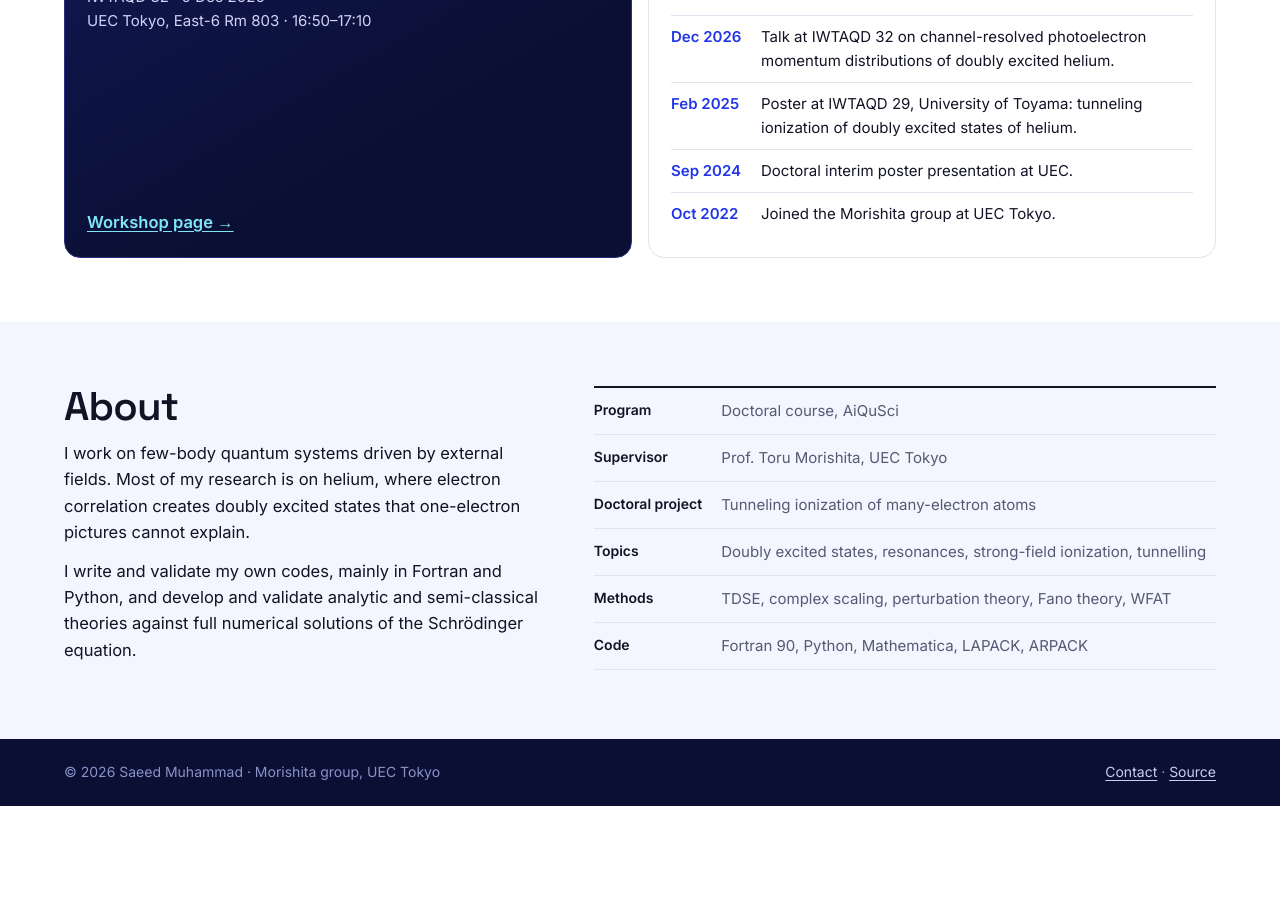
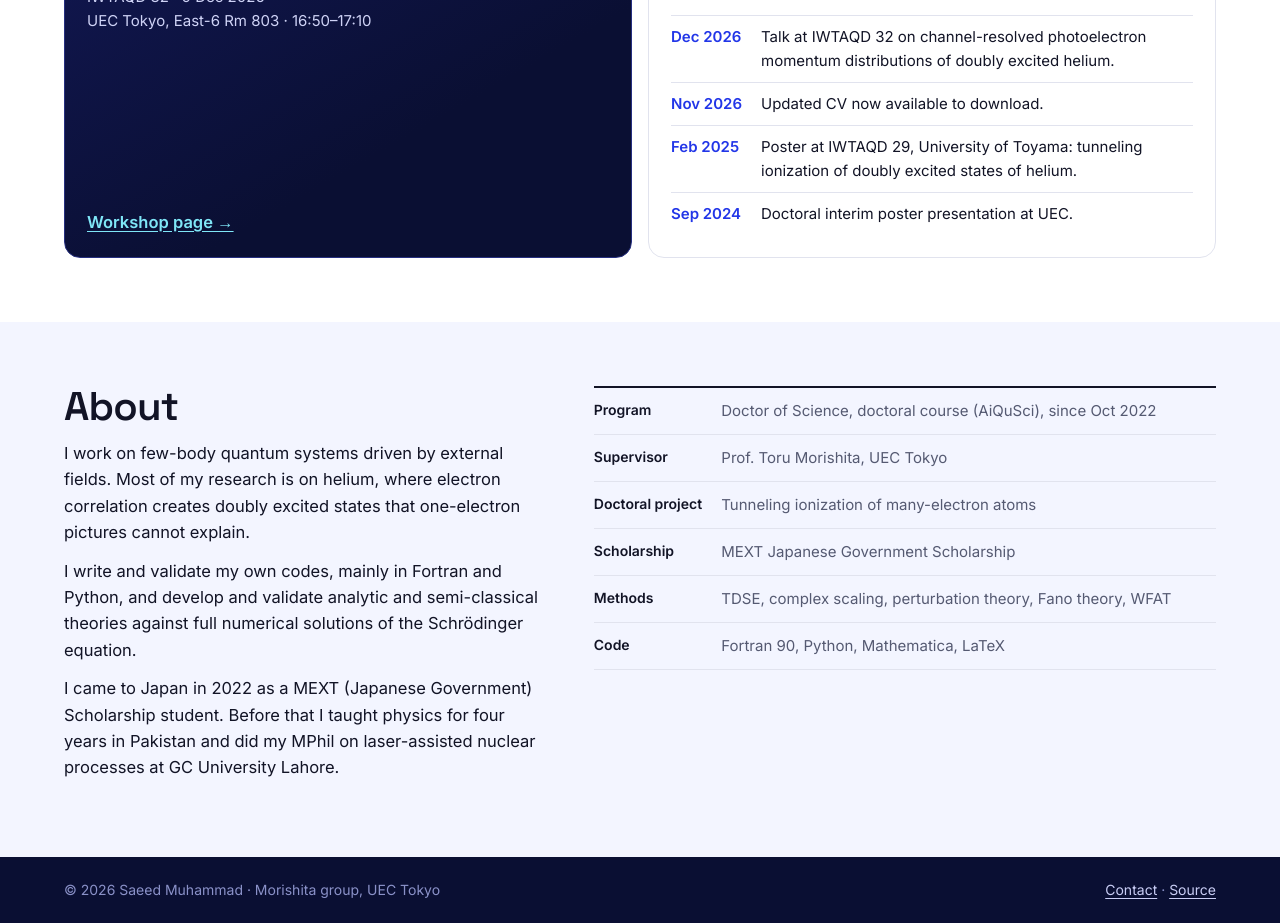
Before and after one commit to saeedmuhd/saeedmuhd.github.io, a plain HTML site: page index.html in a window 1280 px wide. Shown: the part 1066-1989 px from the top of the page. Before the commit the page ends 1872 px from the top, so only its background shows below. Drawn offline with Linux system fonts and the light colour scheme; animation ran at ten frames a second.

Commit message:
Add CV page, updated CV PDF and CV details
- New cv.html built from data.json, with print layout
- Updated CV PDF in assets/ (no personal identifiers)
- Education, teaching, honors, languages, skills from the 2022 CV
- Earlier conferences and the 2019 poster added to talks
- MPhil halo-nucleus project added to research
- Admin: CV tab for education, experience, honors, languages, skills

Co-Authored-By: Claude Opus 5.5 <noreply@anthropic.com>
Claude-Session: https://claude.ai/code/session_01D1DAEbGKbo7HGqaoGmTHXs

```diff
--- /dev/null
+++ b/cv.html
@@ -0,0 +1,32 @@
+<!DOCTYPE html>
+<html lang="en">
+<head>
+<meta charset="utf-8">
+<meta name="viewport" content="width=device-width, initial-scale=1">
+<title>CV — Saeed Muhammad</title>
+<meta name="description" content="Curriculum vitae of Saeed Muhammad: education, research, teaching, talks and awards.">
+<link rel="canonical" href="https://saeedmuhd.github.io/cv.html">
+<meta property="og:type" content="website">
+<meta property="og:title" content="CV — Saeed Muhammad">
+<meta property="og:description" content="Curriculum vitae of Saeed Muhammad: education, research, teaching, talks and awards.">
+<meta property="og:url" content="https://saeedmuhd.github.io/cv.html">
+<meta name="twitter:card" content="summary">
+<meta name="theme-color" content="#0a0f33">
+<link rel="icon" href="favicon.svg" type="image/svg+xml">
+<script>try{const t=localStorage.getItem('theme');if(t)document.documentElement.dataset.theme=t}catch(e){}</script>
+<link rel="preconnect" href="https://fonts.googleapis.com"><link rel="preconnect" href="https://fonts.gstatic.com" crossorigin>
+<link href="https://fonts.googleapis.com/css2?family=Space+Grotesk:wght@500;600;700&family=Inter:wght@400;500;600&family=Spectral:ital@1&display=swap" rel="stylesheet">
+<link rel="stylesheet" href="style.css">
+</head>
+<body data-page="cv">
+<a class="skip" href="#main">Skip to content</a>
+<nav id="nav" aria-label="Main"></nav>
+<main id="main">
+<header class="band ph"><canvas class="map" aria-hidden="true"></canvas><div class="wrap"><div id="cvHead"><h1>Curriculum vitae</h1></div><div class="btns" style="margin-top:20px"><span id="cvDl"></span><button class="btn s" id="printBtn" type="button" style="background:none;cursor:pointer">Print</button></div></div></header>
+<section class="band"><div class="wrap cv" id="cvBody"></div></section>
+<script>document.getElementById('printBtn').addEventListener('click',()=>print())</script>
+</main>
+<footer id="foot"></footer>
+<script src="site.js"></script>
+</body>
+</html>
--- a/data.json
+++ b/data.json
@@ -10,50 +10,395 @@
     "address": "1-5-1 Chofugaoka, Chofu, Tokyo 182-8585, Japan",
     "email": "saeed159794@gmail.com",
     "photo": "",
-    "cv": "",
+    "cv": "assets/Saeed_Muhammad_CV.pdf",
     "intro": "I simulate two-electron atoms in strong fields.",
-    "focus": ["doubly excited helium", "tunnelling ionization", "resonances in static fields", "photoelectron momentum maps", "weak-field asymptotic theory"],
+    "focus": [
+      "doubly excited helium",
+      "tunnelling ionization",
+      "resonances in static fields",
+      "photoelectron momentum maps",
+      "weak-field asymptotic theory"
+    ],
     "about": [
       "I work on few-body quantum systems driven by external fields. Most of my research is on helium, where electron correlation creates doubly excited states that one-electron pictures cannot explain.",
-      "I write and validate my own codes, mainly in Fortran and Python, and develop and validate analytic and semi-classical theories against full numerical solutions of the Schrödinger equation."
+      "I write and validate my own codes, mainly in Fortran and Python, and develop and validate analytic and semi-classical theories against full numerical solutions of the Schrödinger equation.",
+      "I came to Japan in 2022 as a MEXT (Japanese Government) Scholarship student. Before that I taught physics for four years in Pakistan and did my MPhil on laser-assisted nuclear processes at GC University Lahore."
     ],
     "facts": [
-      {"k": "Program", "v": "Doctoral course, AiQuSci"},
-      {"k": "Supervisor", "v": "Prof. Toru Morishita, UEC Tokyo"},
-      {"k": "Doctoral project", "v": "Tunneling ionization of many-electron atoms"},
-      {"k": "Topics", "v": "Doubly excited states, resonances, strong-field ionization, tunnelling"},
-      {"k": "Methods", "v": "TDSE, complex scaling, perturbation theory, Fano theory, WFAT"},
-      {"k": "Code", "v": "Fortran 90, Python, Mathematica, LAPACK, ARPACK"}
+      {
+        "k": "Program",
+        "v": "Doctor of Science, doctoral course (AiQuSci), since Oct 2022"
+      },
+      {
+        "k": "Supervisor",
+        "v": "Prof. Toru Morishita, UEC Tokyo"
+      },
+      {
+        "k": "Doctoral project",
+        "v": "Tunneling ionization of many-electron atoms"
+      },
+      {
+        "k": "Scholarship",
+        "v": "MEXT Japanese Government Scholarship"
+      },
+      {
+        "k": "Methods",
+        "v": "TDSE, complex scaling, perturbation theory, Fano theory, WFAT"
+      },
+      {
+        "k": "Code",
+        "v": "Fortran 90, Python, Mathematica, LaTeX"
+      }
     ],
     "links": [
-      {"label": "Research group", "url": "https://power1.pc.uec.ac.jp/", "text": "Morishita group, UEC Tokyo"},
-      {"label": "GitHub", "url": "https://github.com/saeedmuhd", "text": "github.com/saeedmuhd"},
-      {"label": "ORCID", "url": "", "text": ""},
-      {"label": "Google Scholar", "url": "", "text": ""}
+      {
+        "label": "Research group",
+        "url": "https://power1.pc.uec.ac.jp/",
+        "text": "Morishita group, UEC Tokyo"
+      },
+      {
+        "label": "GitHub",
+        "url": "https://github.com/saeedmuhd",
+        "text": "github.com/saeedmuhd"
+      },
+      {
+        "label": "ORCID",
+        "url": "",
+        "text": ""
+      },
+      {
+        "label": "Google Scholar",
+        "url": "",
+        "text": ""
+      }
     ]
   },
   "news": [
-    {"date": "2026-12-09", "text": "Talk at IWTAQD 32 on channel-resolved photoelectron momentum distributions of doubly excited helium.", "link": "talks.html"},
-    {"date": "2025-02-04", "text": "Poster at IWTAQD 29, University of Toyama: tunneling ionization of doubly excited states of helium.", "link": "talks.html"},
-    {"date": "2024-09-10", "text": "Doctoral interim poster presentation at UEC.", "link": ""},
-    {"date": "2022-10-01", "text": "Joined the Morishita group at UEC Tokyo.", "link": ""}
+    {
+      "date": "2026-12-09",
+      "text": "Talk at IWTAQD 32 on channel-resolved photoelectron momentum distributions of doubly excited helium.",
+      "link": "talks.html"
+    },
+    {
+      "date": "2026-11-28",
+      "text": "Updated CV now available to download.",
+      "link": "cv.html"
+    },
+    {
+      "date": "2025-02-04",
+      "text": "Poster at IWTAQD 29, University of Toyama: tunneling ionization of doubly excited states of helium.",
+      "link": "talks.html"
+    },
+    {
+      "date": "2024-09-10",
+      "text": "Doctoral interim poster presentation at UEC.",
+      "link": ""
+    },
+    {
+      "date": "2022-10-01",
+      "text": "Joined the Morishita group at UEC Tokyo.",
+      "link": ""
+    },
+    {
+      "date": "2022-12-13",
+      "text": "Attended the 1st UEC–SAARC Symposium on Emerging Technologies at UEC.",
+      "link": ""
+    }
   ],
   "projects": [
-    {"icon": "pe", "title": "Strong-field ionization of doubly excited helium", "text": "Channel-resolved photoelectron momentum maps from He 2s2p ¹Pᵒ into He⁺(n = 2): TDSE versus tunnelling and trajectory models.", "tags": ["TDSE", "Momentum maps", "Siegert states"]},
-    {"icon": "wf", "title": "Tunneling ionization of many-electron atoms", "text": "Weak-field asymptotic theory (WFAT) for two-electron systems, with diagnostics for the asymptotic tails of Dyson orbitals.", "tags": ["WFAT", "Dyson orbitals"]},
-    {"icon": "cs", "title": "Resonances in static fields", "text": "Complex-scaled Fourier-grid code for resonance energies and widths of a two-electron atom in an electric field.", "tags": ["Complex scaling", "Fortran 90", "ARPACK"]},
-    {"icon": "fa", "title": "Pump–probe and Fano resonances", "text": "Exciting and probing doubly excited helium with pulse pairs, using TDSE, perturbation theory and Fano theory.", "tags": ["TDPT", "Fano profiles"]},
-    {"icon": "al", "title": "Laser-assisted α decay", "text": "Gamow tunnelling in an intense laser field: the decay probability and its dependence on laser frequency.", "tags": ["WKB", "Tunnelling"]}
+    {
+      "icon": "pe",
+      "title": "Strong-field ionization of doubly excited helium",
+      "text": "Channel-resolved photoelectron momentum maps from He 2s2p ¹Pᵒ into He⁺(n = 2): TDSE versus tunnelling and trajectory models.",
+      "tags": [
+        "TDSE",
+        "Momentum maps",
+        "Siegert states"
+      ]
+    },
+    {
+      "icon": "wf",
+      "title": "Tunneling ionization of many-electron atoms",
+      "text": "Weak-field asymptotic theory (WFAT) for two-electron systems, with diagnostics for the asymptotic tails of Dyson orbitals.",
+      "tags": [
+        "WFAT",
+        "Dyson orbitals"
+      ]
+    },
+    {
+      "icon": "cs",
+      "title": "Resonances in static fields",
+      "text": "Complex-scaled Fourier-grid code for resonance energies and widths of a two-electron atom in an electric field.",
+      "tags": [
+        "Complex scaling",
+        "Fortran 90",
+        "ARPACK"
+      ]
+    },
+    {
+      "icon": "fa",
+      "title": "Pump–probe and Fano resonances",
+      "text": "Exciting and probing doubly excited helium with pulse pairs, using TDSE, perturbation theory and Fano theory.",
+      "tags": [
+        "TDPT",
+        "Fano profiles"
+      ]
+    },
+    {
+      "icon": "al",
+      "title": "Laser-assisted α decay",
+      "text": "Gamow tunnelling in an intense laser field: the decay probability and its dependence on laser frequency.",
+      "tags": [
+        "WKB",
+        "Tunnelling"
+      ]
+    },
+    {
+      "icon": "al",
+      "title": "Laser-assisted capture of proton halo (MPhil)",
+      "text": "Excitation and formation of halo nuclei by an oscillating proton or a hydrogen-like atom in an intense laser field. GC University Lahore, 2017–2019.",
+      "tags": [
+        "Nuclear physics",
+        "Laser fields"
+      ]
+    }
   ],
   "talks": [
-    {"date": "2026-12-09", "end": "", "kind": "Talk", "title": "Channel-resolved photoelectron momentum distributions of the 2s2p ¹Pᵒ doubly excited state of helium", "event": "IWTAQD 32 — International Workshop on Theory for Attosecond Quantum Dynamics", "place": "UEC Tokyo, East-6 Rm 803 · 16:50–17:10", "url": "https://power1.pc.uec.ac.jp/~toru/iwtaqd/iwtaqd32.html"},
-    {"date": "2025-10-25", "end": "2025-11-11", "kind": "Participant", "title": "IWTAQD 30", "event": "International Workshop on Theory for Attosecond Quantum Dynamics", "place": "UEC Tokyo · topic: helium dynamics theory", "url": "https://power1.pc.uec.ac.jp/~toru/iwtaqd/iwtaqd30.html"},
-    {"date": "2025-02-04", "end": "", "kind": "Poster", "title": "Tunneling ionization of doubly excited states of helium", "event": "IWTAQD 29", "place": "University of Toyama", "url": "https://power1.pc.uec.ac.jp/~toru/iwtaqd/iwtaqd29.html"},
-    {"date": "2024-09-10", "end": "", "kind": "Poster", "title": "Doctoral interim presentation", "event": "Interim review", "place": "UEC Tokyo", "url": ""},
-    {"date": "2024-01-23", "end": "2024-01-31", "kind": "Participant", "title": "IWTAQD 28", "event": "International Workshop on Theory for Attosecond Quantum Dynamics", "place": "UEC Tokyo · topic: many-electron systems", "url": "https://power1.pc.uec.ac.jp/~toru/iwtaqd/iwtaqd28.html"},
-    {"date": "2023-04-19", "end": "2023-04-20", "kind": "Participant", "title": "IWTAQD 27", "event": "International Workshop on Theory for Attosecond Quantum Dynamics", "place": "UEC Tokyo", "url": "https://power1.pc.uec.ac.jp/~toru/iwtaqd/iwtaqd27.html"},
-    {"date": "2023-03-28", "end": "2023-03-29", "kind": "Participant", "title": "IWTAQD 26", "event": "International Workshop on Theory for Attosecond Quantum Dynamics", "place": "UEC Tokyo", "url": "https://power1.pc.uec.ac.jp/~toru/iwtaqd/iwtaqd26.html"},
-    {"date": "2022-10-01", "end": "", "kind": "Milestone", "title": "Joined the Morishita group", "event": "Institute for Advanced Science", "place": "UEC Tokyo", "url": ""}
+    {
+      "date": "2026-12-09",
+      "end": "",
+      "kind": "Talk",
+      "title": "Channel-resolved photoelectron momentum distributions of the 2s2p ¹Pᵒ doubly excited state of helium",
+      "event": "IWTAQD 32 — International Workshop on Theory for Attosecond Quantum Dynamics",
+      "place": "UEC Tokyo, East-6 Rm 803 · 16:50–17:10",
+      "url": "https://power1.pc.uec.ac.jp/~toru/iwtaqd/iwtaqd32.html"
+    },
+    {
+      "date": "2025-10-25",
+      "end": "2025-11-11",
+      "kind": "Participant",
+      "title": "IWTAQD 30",
+      "event": "International Workshop on Theory for Attosecond Quantum Dynamics",
+      "place": "UEC Tokyo · topic: helium dynamics theory",
+      "url": "https://power1.pc.uec.ac.jp/~toru/iwtaqd/iwtaqd30.html"
+    },
+    {
+      "date": "2025-02-04",
+      "end": "",
+      "kind": "Poster",
+      "title": "Tunneling ionization of doubly excited states of helium",
+      "event": "IWTAQD 29",
+      "place": "University of Toyama",
+      "url": "https://power1.pc.uec.ac.jp/~toru/iwtaqd/iwtaqd29.html"
+    },
+    {
+      "date": "2024-09-10",
+      "end": "",
+      "kind": "Poster",
+      "title": "Doctoral interim presentation",
+      "event": "Interim review",
+      "place": "UEC Tokyo",
+      "url": ""
+    },
+    {
+      "date": "2024-01-23",
+      "end": "2024-01-31",
+      "kind": "Participant",
+      "title": "IWTAQD 28",
+      "event": "International Workshop on Theory for Attosecond Quantum Dynamics",
+      "place": "UEC Tokyo · topic: many-electron systems",
+      "url": "https://power1.pc.uec.ac.jp/~toru/iwtaqd/iwtaqd28.html"
+    },
+    {
+      "date": "2023-04-19",
+      "end": "2023-04-20",
+      "kind": "Participant",
+      "title": "IWTAQD 27",
+      "event": "International Workshop on Theory for Attosecond Quantum Dynamics",
+      "place": "UEC Tokyo",
+      "url": "https://power1.pc.uec.ac.jp/~toru/iwtaqd/iwtaqd27.html"
+    },
+    {
+      "date": "2023-03-28",
+      "end": "2023-03-29",
+      "kind": "Participant",
+      "title": "IWTAQD 26",
+      "event": "International Workshop on Theory for Attosecond Quantum Dynamics",
+      "place": "UEC Tokyo",
+      "url": "https://power1.pc.uec.ac.jp/~toru/iwtaqd/iwtaqd26.html"
+    },
+    {
+      "date": "2022-10-01",
+      "end": "",
+      "kind": "Milestone",
+      "title": "Joined the Morishita group",
+      "event": "Started doctoral study as a MEXT scholar",
+      "place": "UEC Tokyo",
+      "url": ""
+    },
+    {
+      "date": "2022-12-13",
+      "end": "2022-12-14",
+      "kind": "Attended",
+      "title": "1st UEC–SAARC Symposium on Emerging Technologies (USSET)",
+      "event": "International symposium",
+      "place": "UEC Tokyo",
+      "url": ""
+    },
+    {
+      "date": "2019-01-29",
+      "end": "2019-01-31",
+      "kind": "Poster",
+      "title": "Excitation of halo nucleus via oscillating proton in laser field; Formation of halo nucleus using hydrogen-like atom in laser field",
+      "event": "16th National Symposium on Frontiers in Physics",
+      "place": "GC University Lahore, Pakistan",
+      "url": ""
+    },
+    {
+      "date": "2018-10-29",
+      "end": "",
+      "kind": "Attended",
+      "title": "International Conference on Recent Advances in Materials Science and Nanotechnology",
+      "event": "Department of Physics, The University of Lahore",
+      "place": "Lahore, Pakistan",
+      "url": ""
+    },
+    {
+      "date": "2017-04-09",
+      "end": "",
+      "kind": "Attended",
+      "title": "International Conference on Computational Physics",
+      "event": "Department of Physics, The University of Lahore",
+      "place": "Lahore, Pakistan",
+      "url": ""
+    },
+    {
+      "date": "2016-09-25",
+      "end": "",
+      "kind": "Attended",
+      "title": "International Conference on Nanotechnology and Materials Science",
+      "event": "Department of Physics, The University of Lahore",
+      "place": "Lahore, Pakistan",
+      "url": ""
+    },
+    {
+      "date": "2015",
+      "end": "",
+      "kind": "Attended",
+      "title": "Conference on the Theory of Relativity (centenary)",
+      "event": "Imperial University",
+      "place": "Lahore, Pakistan",
+      "url": ""
+    }
   ],
-  "pubs": []
+  "pubs": [],
+  "education": [
+    {
+      "from": "2022-10",
+      "to": "",
+      "degree": "Doctor of Science (in progress)",
+      "field": "Physics: atoms and molecules in laser fields",
+      "place": "The University of Electro-Communications, Tokyo, Japan",
+      "detail": "Morishita group. MEXT Japanese Government Scholarship."
+    },
+    {
+      "from": "2017-11",
+      "to": "2019-11",
+      "degree": "MPhil Physics",
+      "field": "Intense laser–atom interaction",
+      "place": "GC University Lahore, Pakistan",
+      "detail": "Thesis: Laser-assisted capture of proton halo. Supervisor: Prof. Atif Shahbaz."
+    },
+    {
+      "from": "2015-09",
+      "to": "2017-06",
+      "degree": "MSc Physics",
+      "field": "Physics",
+      "place": "The University of Lahore, Pakistan",
+      "detail": "Research project: Computational study of ZnCr₂Se₄ within density functional theory (WIEN2k)."
+    },
+    {
+      "from": "2012-09",
+      "to": "2015-08",
+      "degree": "BSc",
+      "field": "Physics and Mathematics",
+      "place": "University of Gujrat, Pakistan",
+      "detail": ""
+    }
+  ],
+  "experience": [
+    {
+      "from": "2022-10",
+      "to": "",
+      "role": "Doctoral researcher",
+      "org": "Morishita group, The University of Electro-Communications, Tokyo",
+      "detail": "Theory and simulation of atoms in intense laser fields."
+    },
+    {
+      "from": "2021-11",
+      "to": "2022-09",
+      "role": "Visiting Lecturer of Physics",
+      "org": "University of Gujrat, Hafiz Hayat Campus, Pakistan",
+      "detail": "Atomic and Molecular Physics, Modern Physics, Mathematical Methods I and II (BS Physics)."
+    },
+    {
+      "from": "2018-09",
+      "to": "2022-07",
+      "role": "Lecturer of Physics",
+      "org": "Punjab Colleges, Jalalpur Jattan, Gujrat, Pakistan",
+      "detail": "Mechanics, waves and oscillations, electricity and magnetism (BS Mathematics); intermediate physics."
+    },
+    {
+      "from": "2017-11",
+      "to": "2019-11",
+      "role": "MPhil researcher",
+      "org": "Prof. Atif Shahbaz's group, GC University Lahore",
+      "detail": "Excitation and formation of halo nuclei in laser fields."
+    }
+  ],
+  "honors": [
+    {
+      "year": "2022",
+      "text": "MEXT (Monbukagakusho) Japanese Government Scholarship for doctoral study at UEC Tokyo"
+    },
+    {
+      "year": "2018",
+      "text": "Merit-based Prime Minister's Laptop Scheme award, MSc Physics"
+    },
+    {
+      "year": "2012–15",
+      "text": "First position, district-level inter-college debate competition"
+    },
+    {
+      "year": "2012–15",
+      "text": "General Secretary, Ghalib Urdu Society; editor of the Urdu section of the college magazine"
+    }
+  ],
+  "languages": [
+    {
+      "k": "Urdu",
+      "v": "Native"
+    },
+    {
+      "k": "Punjabi",
+      "v": "Native"
+    },
+    {
+      "k": "English",
+      "v": "Fluent"
+    },
+    {
+      "k": "Japanese",
+      "v": "Beginner"
+    }
+  ],
+  "skills": [
+    "Fortran 90",
+    "Python (NumPy, SciPy)",
+    "Wolfram Mathematica",
+    "LaTeX / Beamer",
+    "LAPACK, ARPACK",
+    "gnuplot",
+    "WIEN2k (DFT)"
+  ]
 }
--- a/site.js
+++ b/site.js
@@ -6,10 +6,11 @@ const esc=x=>String(x??'').replace(/[&<>"']/g,c=>({'&':'&amp;','<':'&lt;','>':'&
 const reduce=matchMedia('(prefers-reduced-motion: reduce)').matches;
 const css=n=>getComputedStyle(document.documentElement).getPropertyValue(n).trim();
 const page=document.body.dataset.page;
-const PAGES=[['index.html','Home','home'],['research.html','Research','research'],['talks.html','Talks','talks'],['publications.html','Publications','publications'],['contact.html','Contact','contact']];
+const PAGES=[['index.html','Home','home'],['research.html','Research','research'],['talks.html','Talks','talks'],['publications.html','Publications','publications'],['cv.html','CV','cv'],['contact.html','Contact','contact']];
 const MON=['Jan','Feb','Mar','Apr','May','Jun','Jul','Aug','Sep','Oct','Nov','Dec'];
 const pd=s=>{const [y,m,d]=String(s||'').split('-').map(Number);return new Date(y||1970,(m||1)-1,d||1)};
-const fmt=(s,e)=>{if(!s)return'';const a=pd(s),b=e?pd(e):null;
+const ym=s=>{const [y,m]=String(s||'').split('-');return m?`${MON[+m-1]} ${y}`:(y||'')};
+const fmt=(s,e)=>{if(!s)return'';if(/^\d{4}$/.test(s))return s;if(/^\d{4}-\d{2}$/.test(s))return ym(s)+(e?' – '+ym(e):'');const a=pd(s),b=e?pd(e):null;
   if(!b)return `${a.getDate()} ${MON[a.getMonth()]} ${a.getFullYear()}`;
   if(a.getMonth()===b.getMonth()&&a.getFullYear()===b.getFullYear())return `${a.getDate()}–${b.getDate()} ${MON[a.getMonth()]} ${a.getFullYear()}`;
   return `${a.getDate()} ${MON[a.getMonth()]}${a.getFullYear()!==b.getFullYear()?' '+a.getFullYear():''} – ${b.getDate()} ${MON[b.getMonth()]} ${b.getFullYear()}`};
@@ -42,7 +43,7 @@ const IC={
  al:'<svg class="ic" viewBox="0 0 64 64"><path d="M4 50 H18 V10 C30 18 40 30 60 36" fill="none" stroke="var(--ink)" stroke-width="2.4"/><line x1="4" y1="38" x2="60" y2="38" stroke="var(--mut)" stroke-dasharray="3 3"/><circle cx="11" cy="38" r="4" fill="var(--acc2)"/></svg>',
  at:'<svg class="ic" viewBox="0 0 64 64"><ellipse cx="32" cy="32" rx="26" ry="10" fill="none" stroke="var(--acc)" stroke-width="2"/><ellipse cx="32" cy="32" rx="26" ry="10" fill="none" stroke="var(--cy)" stroke-width="2" transform="rotate(60 32 32)"/><circle cx="32" cy="32" r="4" fill="var(--acc2)"/></svg>'
 };
-const kindCls=k=>({Talk:' tk',Poster:' p',Milestone:' ms'}[k]||'');
+const kindCls=k=>({Talk:' tk','Invited talk':' tk',Poster:' p',Milestone:' ms',Attended:' ms'}[k]||'');
 
 function render(D){
  const P=D.profile||{},T=(D.talks||[]).slice().sort((a,b)=>pd(b.date)-pd(a.date)),N=(D.news||[]).slice().sort((a,b)=>pd(b.date)-pd(a.date));
@@ -106,6 +107,26 @@ function render(D){
   set('addr',`${esc(P.department)}<br>${esc(P.address)}`);
   const cb=$('#copyEmail');if(cb)cb.addEventListener('click',async()=>{try{await navigator.clipboard.writeText(P.email);cb.textContent='Email copied'}catch(_){cb.textContent=P.email}setTimeout(()=>cb.textContent='Copy email',1800)});
  }
+
+ /* CV page */
+ if(page==='cv'){
+  const per=(a,b)=>`${ym(a)} – ${b?ym(b):'present'}`;
+  set('cvHead',`<h1>${esc(P.name)}</h1><p>${esc(P.position)}, ${esc(P.group)}<br>${esc(P.department)}<br>${esc(P.email)} · saeedmuhd.github.io</p>`);
+  if(P.cv)set('cvDl',`<a class="btn p" href="${esc(P.cv)}" download>Download PDF</a>`);
+  const sec=(t,h)=>h?`<section class="cvs"><h2>${t}</h2>${h}</section>`:'';
+  const row=(l,b,d)=>`<div class="cvr"><span class="cvl">${l}</span><div>${b}${d?`<p>${d}</p>`:''}</div></div>`;
+  const talks=T.filter(t=>['Talk','Invited talk','Poster'].includes(t.kind)),att=T.filter(t=>t.kind==='Attended'||(t.kind==='Participant'));
+  set('cvBody',
+   sec('Research interests',`<p class="cvp">${esc((P.focus||[]).join(' · '))}</p>`)+
+   sec('Education',(D.education||[]).map(e=>row(per(e.from,e.to),`<b>${esc(e.degree)}</b>, ${esc(e.place)}<br><span class="cvf">${esc(e.field)}</span>`,esc(e.detail))).join(''))+
+   sec('Research and teaching experience',(D.experience||[]).map(e=>row(per(e.from,e.to),`<b>${esc(e.role)}</b>, ${esc(e.org)}`,esc(e.detail))).join(''))+
+   sec('Publications',(D.pubs||[]).map(p=>row(esc(p.year),`<b>${esc(p.title)}</b>`,`${esc(p.authors)}. <i>${esc(p.journal)}</i>${p.status?` (${esc(p.status)})`:''}`)).join(''))+
+   sec('Talks and posters',talks.map(t=>row(fmt(t.date,t.end),`<b>${esc(t.title)}</b> <span class="kind${kindCls(t.kind)}">${esc(t.kind)}</span>`,`${esc(t.event.split(' — ')[0])}, ${esc(t.place.split(' · ')[0])}`)).join(''))+
+   sec('Workshops and conferences attended',att.map(t=>row(fmt(t.date,t.end),esc(t.title),`${esc(t.place.split(' · ')[0])}`)).join(''))+
+   sec('Honors and awards',(D.honors||[]).map(h=>row(esc(h.year),esc(h.text))).join(''))+
+   sec('Skills',`<p class="cvp">${esc((D.skills||[]).join(' · '))}</p>`)+
+   sec('Languages',`<p class="cvp">${(D.languages||[]).map(l=>`${esc(l.k)} (${esc(l.v.toLowerCase())})`).join(' · ')}</p>`));
+ }
 }
 
 fetch('data.json',{cache:'no-cache'}).then(r=>{if(!r.ok)throw 0;return r.json()}).then(render).catch(()=>{
--- a/sitemap.xml
+++ b/sitemap.xml
@@ -4,5 +4,6 @@
   <url><loc>https://saeedmuhd.github.io/research.html</loc></url>
   <url><loc>https://saeedmuhd.github.io/talks.html</loc></url>
   <url><loc>https://saeedmuhd.github.io/publications.html</loc></url>
+  <url><loc>https://saeedmuhd.github.io/cv.html</loc></url>
   <url><loc>https://saeedmuhd.github.io/contact.html</loc></url>
 </urlset>
```
Also changed, not shown: admin.html (+20 -2 lines), index.html (+1 -1 lines), style.css (+30 -0 lines), 2 other files.
